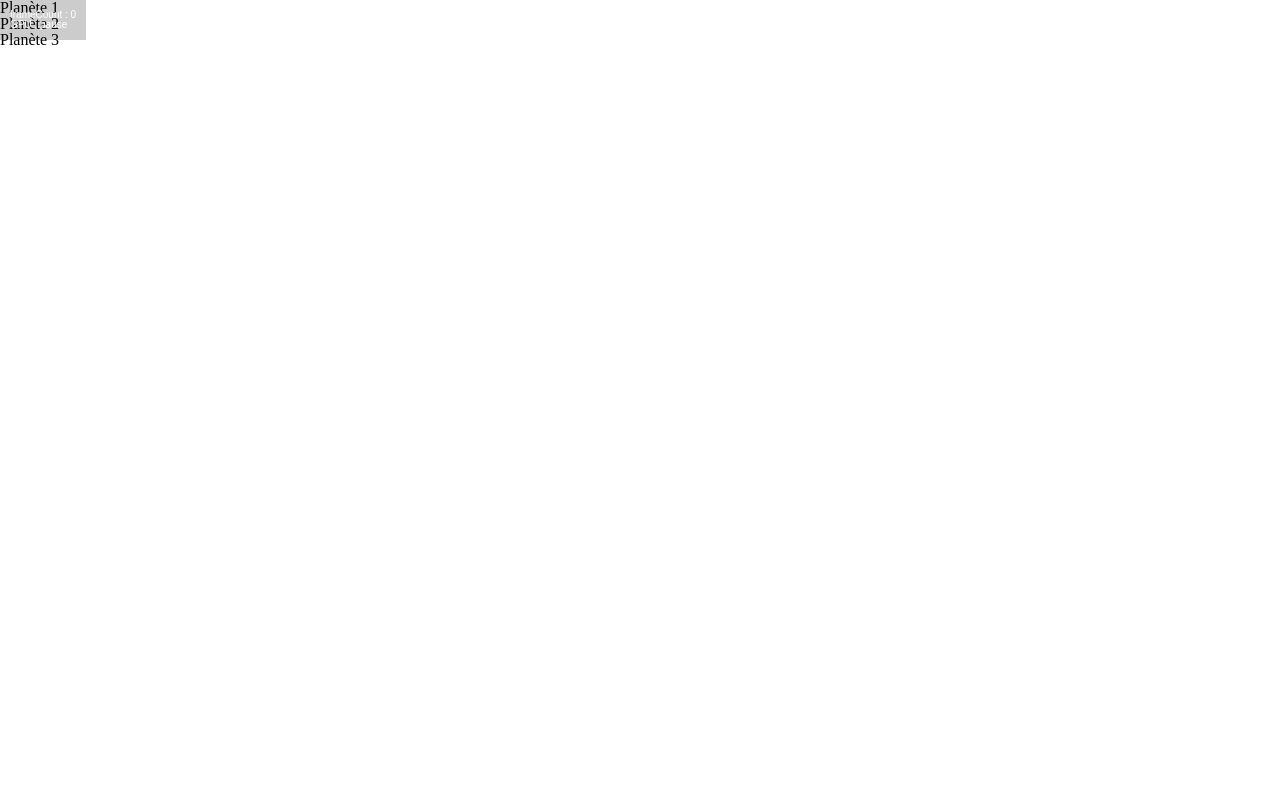
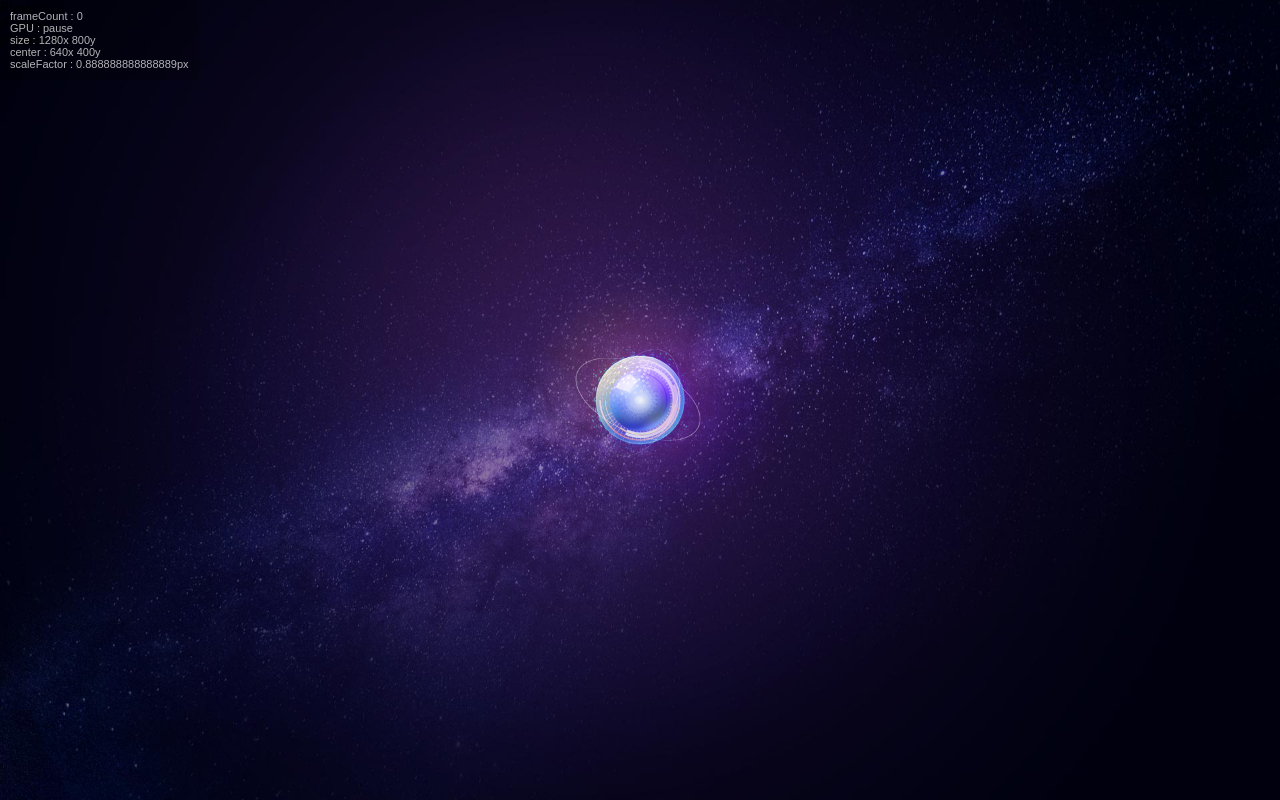
Before and after one commit to Eliepse/BAIDU-Galaxy, a plain HTML site: page index.html in a window 1280 px wide. Drawn offline with Linux system fonts and the light colour scheme.

Commit message:
Resize & skeletons
- Solar System & Solar can change size and positions.
- Detection of window resize and action to solar and solar system.

```diff
--- a/src/css/style.css
+++ b/src/css/style.css
@@ -4,12 +4,14 @@
 	z-index: 1000;
 
 	background-color: rgba(0, 0, 0, 0.2);
-	color: #fff;
+	color: rgba(255,255,255, 0.7);
 	font-family: sans-serif;
-	font-size: 10px;
+	font-size: 11px;
+	line-height: 12px;
 	padding: 10px;
 
 }
+
 #solar_system_table {
 
 	position: relative;
@@ -23,3 +25,45 @@ html, body {
 	height: 100%;
 
 }
+
+body {
+
+	background-image: url(../img/background-md.jpg);
+	background-attachment: fixed;
+	background-position: center;
+	background-size: cover;
+
+}
+
+#solar {
+
+	position: absolute;
+
+	width: 150px;
+	height: 150px;
+
+	margin: auto;
+
+	background-position: center;
+	background-size: cover;
+
+	display: none;
+
+}
+
+#solar_system_table td {
+
+	vertical-align: middle;
+
+}
+
+#solar_system {
+
+	position: relative;
+
+	height: 100%;
+	width: 100%;
+
+	overflow: visible;
+
+}
--- a/src/js/main.js
+++ b/src/js/main.js
@@ -149,34 +149,175 @@ function GPU() {
 
 }
 
-window.HUD = new HUD();
+function isBlacklistedKey(key) {
+
+	'use strict';
+
+	if (key === 17 || key === 18 || key === 91) { return true; }
+
+	return false;
+
+}
+
+var HUD = new HUD();
 var GPU = new GPU();
+var window_reference = { x : 1440, y : 900 };
+window_reference.diagonal = Math.sqrt(Math.pow(window_reference.x, 2) + Math.pow(window_reference.y, 2));
 
 HUD.showDebug();
 HUD.infos.log("frameCount", 0);
 HUD.infos.log("GPU", "pause");
 
 HUD.title.fix = "@ Baidu Galaxy @";
+HUD.title.set("Construction des objects");
 
 $(function () {
 
 	'use strict';
 
-
+	var solarSystem, solar;
 
 	function Planet() {}
 
 	function Dimension() {}
 
-	function SolarSystem() {}
+	function SolarSystem() {
 
-	function Solar() {}
+		var $this = $('#solar_system'),
+			size = { x : 0, y : 0 },
+			center = { x : 0, y : 0 },
+			diagonal = 0,
+			scaleFactor = 1;
+
+		function updateSize() {
+
+			size.x = $this.width();
+			size.y = $this.height();
+
+			center.x = size.x / 2;
+			center.y = size.y / 2;
+
+			diagonal = Math.sqrt(Math.pow(size.x, 2) + Math.pow(size.y, 2));
+			scaleFactor = diagonal / window_reference.diagonal;
+
+			HUD.infos.log("size", size.x + 'x ' + size.y + 'y');
+			HUD.infos.log("center", center.x + 'x ' + center.y + 'y');
+			HUD.infos.log("scaleFactor", scaleFactor, 'px');
+
+		}
+
+		function initiate() {
+
+			updateSize();
+
+		}
+
+		function updateChildren() {
+
+			solar.setPosition(center.x, center.y);
+			solar.setSize(solar.getDefaultSize() * scaleFactor);
+
+		}
+
+		this.getCenter = function () { return center; };
+		this.getSize = function () { return size; };
+
+		this.updateSize = updateSize;
+		this.updateChildren = updateChildren;
+
+		this.init = initiate;
+
+	}
+
+	function Solar() {
+
+		var $this = $('#solar'),
+			position = { x : 0, y : 0 },
+			offset = { x : 0, y : 0 },
+			defaultSize = 150,
+			size = 150;
+
+		function updatePosition() {
+
+			$this.css('left', position.x + offset.x + 'px').css('top', position.y + offset.y + 'px');
+
+		}
+
+		function updateSize() {
+
+			offset.x = offset.y = -size / 2;
+			$this.css('width', size + 'px').css('height', size + 'px');
+
+		}
+
+		function initiate() {
+
+			offset.x = offset.y = -size / 2;
+			$('#solar').css("background-image", "url(src/img/soleil_0.png)");
+			updatePosition();
+
+		}
+
+
+		this.setX = function (x) { position.x = x; updatePosition(); };
+		this.setY = function (y) { position.y = y; updatePosition(); };
+		this.setPosition = function (x, y) {
+
+			position.x = x;
+			position.y = y;
+			updatePosition();
+
+		};
+		this.setOffsetX = function (x) { offset.x = x; updatePosition(); };
+		this.setOffsetY = function (y) { offset.y = y; updatePosition(); };
+		this.setSize = function (s) { size = s; updateSize(); updatePosition(); };
+
+		this.getOffset = function () { return offset; };
+		this.getPosition = function () { return position; };
+		this.getDefaultSize = function () { return defaultSize; };
+		this.getSize = function () { return size; };
+
+		this.fadeIn = function () {
+
+			$this.fadeIn();
+
+		};
+
+		this.fadeOut = function () {
+
+			$this.fadeOut();
+
+		};
+
+		this.init = initiate;
+
+	}
 
 
 
-	/*
-	 *	DRAW FUNCTION
-	*/
+
+
+
+
+
+	solarSystem = new SolarSystem();
+	solar = new Solar();
+
+
+	solarSystem.init();
+	solarSystem.updateChildren();
+	solar.init();
+	solar.fadeIn();
+
+
+
+	HUD.title.reset();
+
+
+
+
+
+
 
 	GPU.draw(function () {
 
@@ -185,13 +326,14 @@ $(function () {
 	});
 
 
-	HUD.title.reset();
 
 
 
 
 
-	$(document).on("keydown", function () {
+	$(document).on("keydown", function (e) {
+
+		if (isBlacklistedKey(e.keyCode)) { return; }
 
 		GPU.play();
 
@@ -203,6 +345,13 @@ $(function () {
 
 	});
 
+	$(window).resize(function () {
+
+		solarSystem.updateSize();
+		solarSystem.updateChildren();
+
+	});
+
 
 
 
```
Also changed, not shown: src/img/background-md.jpg (added), src/img/planete_ent.png (added), src/img/planete_sect.png (added), src/img/planete_sect2.png (added), src/img/soleil_0.png (added).
